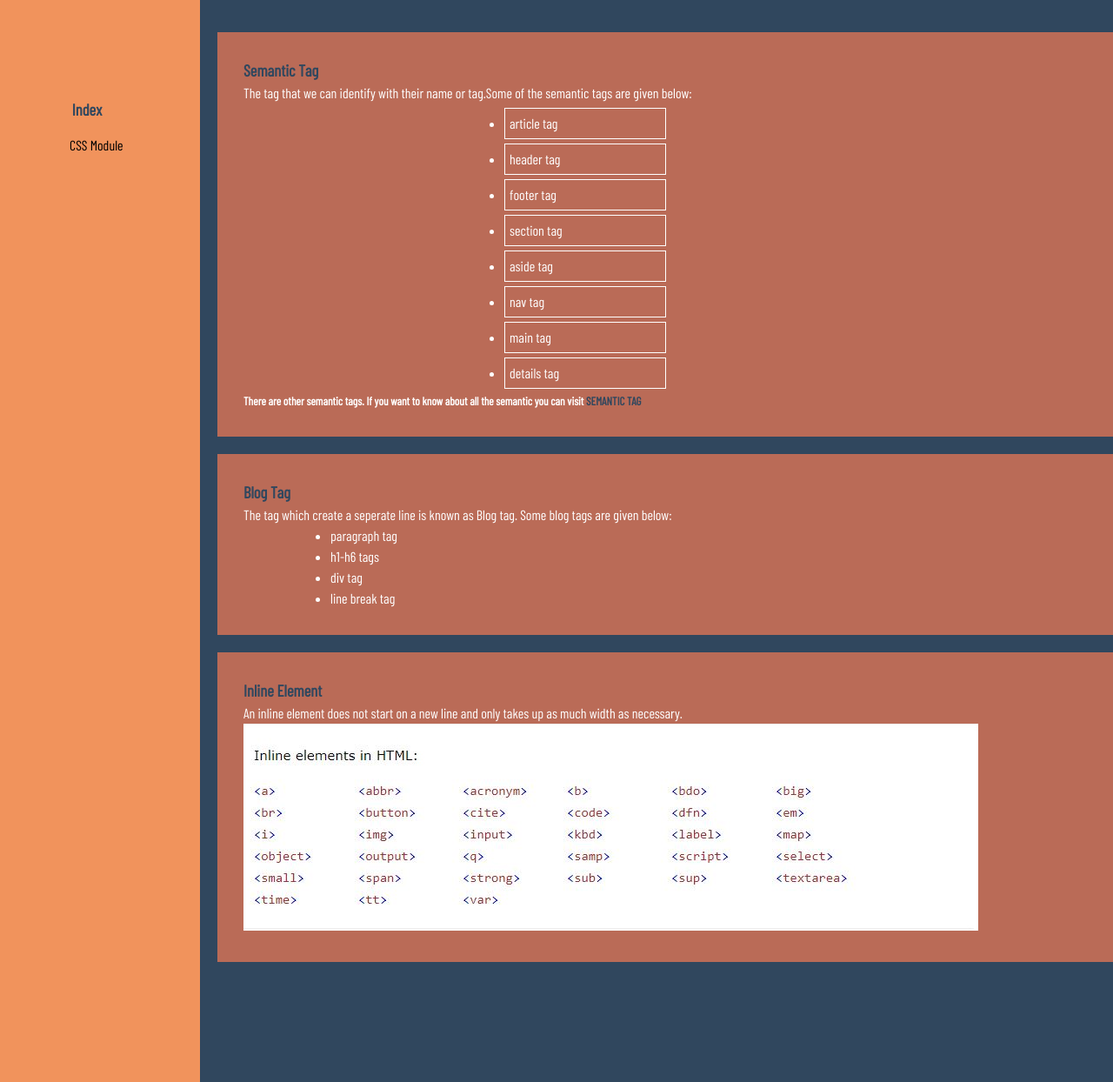
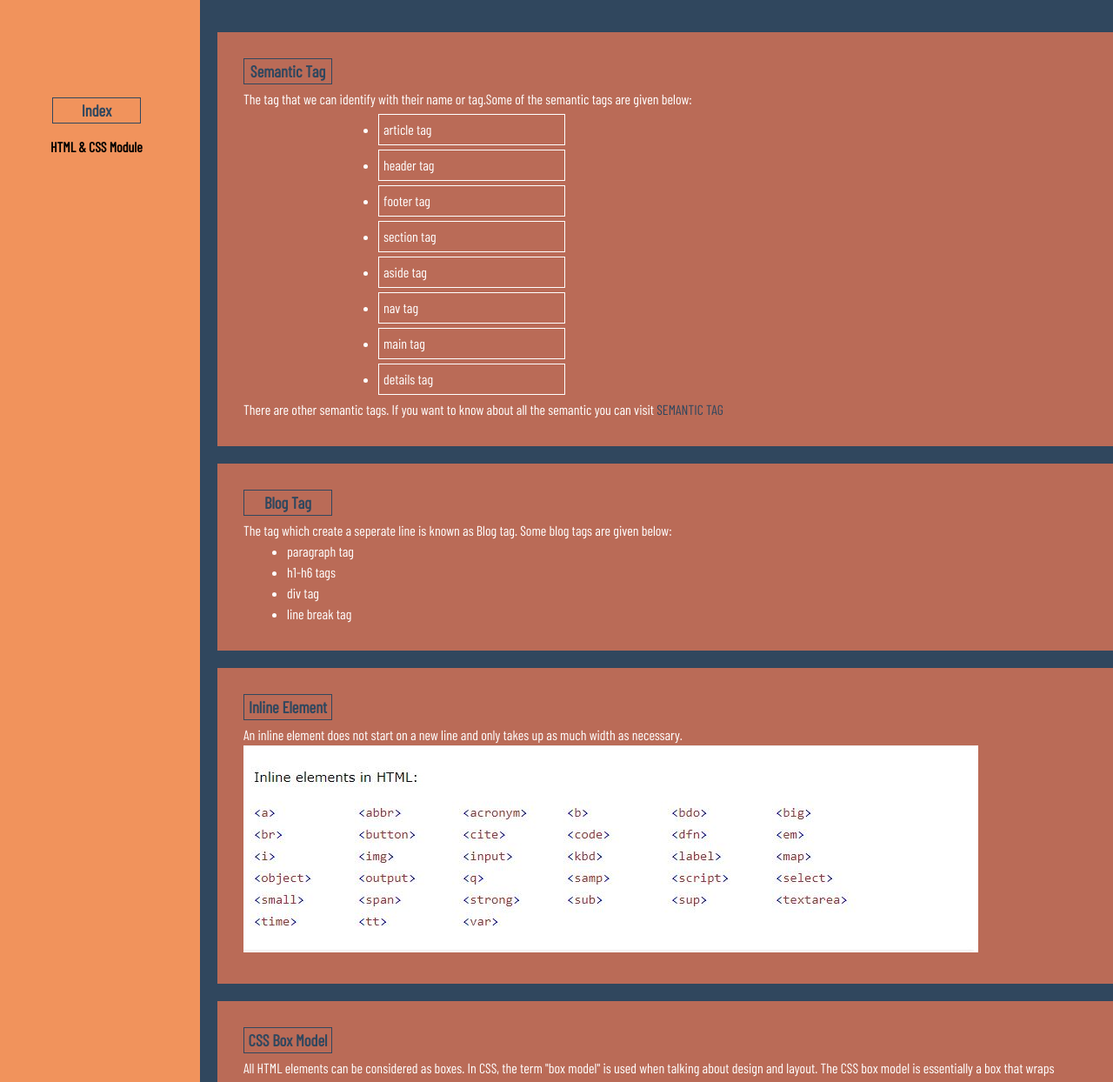
Before and after one commit to sojib-bd/programming-hero-lesson, a plain HTML site: page index.html in a window 1280 px wide. Shown: the part 81-1325 px from the top of the page at 87% size. Before the commit the page ends 1187 px from the top, so only its background shows below. Drawn offline with nearby package versions, Linux system fonts and the light colour scheme.

Commit message:
modified

```diff
--- a/index.html
+++ b/index.html
@@ -17,13 +17,13 @@
       <ul>
         <li>
           <div class="dropdown">
-            <span>CSS Module</span>
+            <span class="content_1">HTML & CSS Module</span>
 
             <div class="dropdown-content">
-              <a href="#">Semantic Tag</a>
-              <a href="#">Blog Tag</a>
-              <a href="#">Inline Element</a>
-              <a href="#">Box Model</a>
+              <a href="#semantic">Semantic Tag</a>
+              <a href="#blog">Blog Tag</a>
+              <a href="#inline">Inline Element</a>
+              <a href="#box-model">Box Model</a>
               <a href="#">CSS Inline style</a>
               <a href="#">CSS Padding</a>
             </div>
@@ -33,12 +33,12 @@
     </div>
     <div class="main">
       <div class="first-section">
-        <h3>Semantic Tag</h3>
+        <h3 id="semantic">Semantic Tag</h3>
         <p>
           The tag that we can identify with their name or tag.Some of the
           semantic tags are given below:
         </p>
-        <ul>
+        <ul class="semantic-tag-name">
           <li>article tag</li>
           <li>header tag</li>
           <li>footer tag</li>
@@ -49,7 +49,7 @@
           <li>details tag</li>
         </ul>
 
-        <h5>
+        <p>
           There are other semantic tags. If you want to know about all the
           semantic you can visit
           <a
@@ -57,15 +57,15 @@
             target="_blank"
             >SEMANTIC TAG</a
           >
-        </h5>
+        </p>
       </div>
       <div class="second-section">
-        <h3>Blog Tag</h3>
+        <h3 id="blog">Blog Tag</h3>
         <p>
           The tag which create a seperate line is known as Blog tag. Some blog
           tags are given below:
         </p>
-        <ul>
+        <ul class="blog-tag-name">
           <li>paragraph tag</li>
           <li>h1-h6 tags</li>
           <li>div tag</li>
@@ -73,13 +73,40 @@
         </ul>
       </div>
       <div class="third-section">
-        <h3>Inline Element</h3>
+        <h3 id="inline">Inline Element</h3>
         <p>
           An inline element does not start on a new line and only takes up as
           much width as necessary.
         </p>
         <img src="images/inline-element.JPG" />
       </div>
+      <div class="fourth-section">
+        <h3 id="box-model">CSS Box Model</h3>
+        <p>
+          All HTML elements can be considered as boxes. In CSS, the term "box
+          model" is used when talking about design and layout. The CSS box model
+          is essentially a box that wraps around every HTML element. It consists
+          of: margins, borders, padding, and the actual content.
+        </p>
+        <img src="images/box-model.JPG" />
+        <p>Explanation of the different parts:</p>
+        <ul>
+          <li>
+            Content - The content of the box, where text and images appear
+          </li>
+          <li>
+            Padding - Clears an area around the content. The padding is
+            transparent
+          </li>
+          <li>
+            Border - A border that goes around the padding and content
+          </li>
+          <li>
+            Margin - Clears an area outside the border. The margin is
+            transparent
+          </li>
+        </ul>
+      </div>
     </div>
   </body>
 </html>
--- a/style.css
+++ b/style.css
@@ -26,10 +26,11 @@ body {
   padding-right: 30px;
   line-height: 1.5;
   font-family: "Barlow Condensed", sans-serif;
+  font-weight: 700;
   overflow-y: scroll;
 }
 .content h3 {
-  text-align: center;
+  margin-left: 60px;
   margin-bottom: 15px;
 }
 
@@ -44,6 +45,10 @@ body {
   cursor: pointer;
 }
 
+.content_1 {
+  margin-left: 78px;
+}
+
 .dropdown-content {
   display: none;
   position: relative;
@@ -52,6 +57,7 @@ body {
   box-shadow: 0px 8px 16px 0px rgba(0, 0, 0, 0.2);
   padding: 12px 16px;
   z-index: 1;
+  margin-left: 78px;
 }
 .dropdown-content a {
   display: block;
@@ -71,6 +77,7 @@ body {
   padding: 30px;
   line-height: 1.5;
   font-family: "Barlow Condensed", sans-serif;
+  font-weight: 500;
 }
 
 .first-section ul li {
@@ -84,10 +91,14 @@ body {
 
 h3 {
   color: #30475e;
+  border: 1px solid;
+  margin-bottom: 5px;
+  width: 100px;
+  text-align: center;
 }
 
-ul {
-  margin-left: 100px;
+.semantic-tag-name {
+  margin-left: -45px;
 }
 
 a {
@@ -103,7 +114,8 @@ a:hover {
 }
 
 .second-section,
-.third-section {
+.third-section,
+.fourth-section {
   color: white;
   margin-left: 40px;
   background: #ba6b57;
@@ -113,6 +125,10 @@ a:hover {
   margin-top: 20px;
 }
 
+.blog-tag-name {
+  margin-left: 50px;
+}
+
 .main {
   margin-left: 210px;
 }
```
Also changed, not shown: images/box-model.JPG (added).
